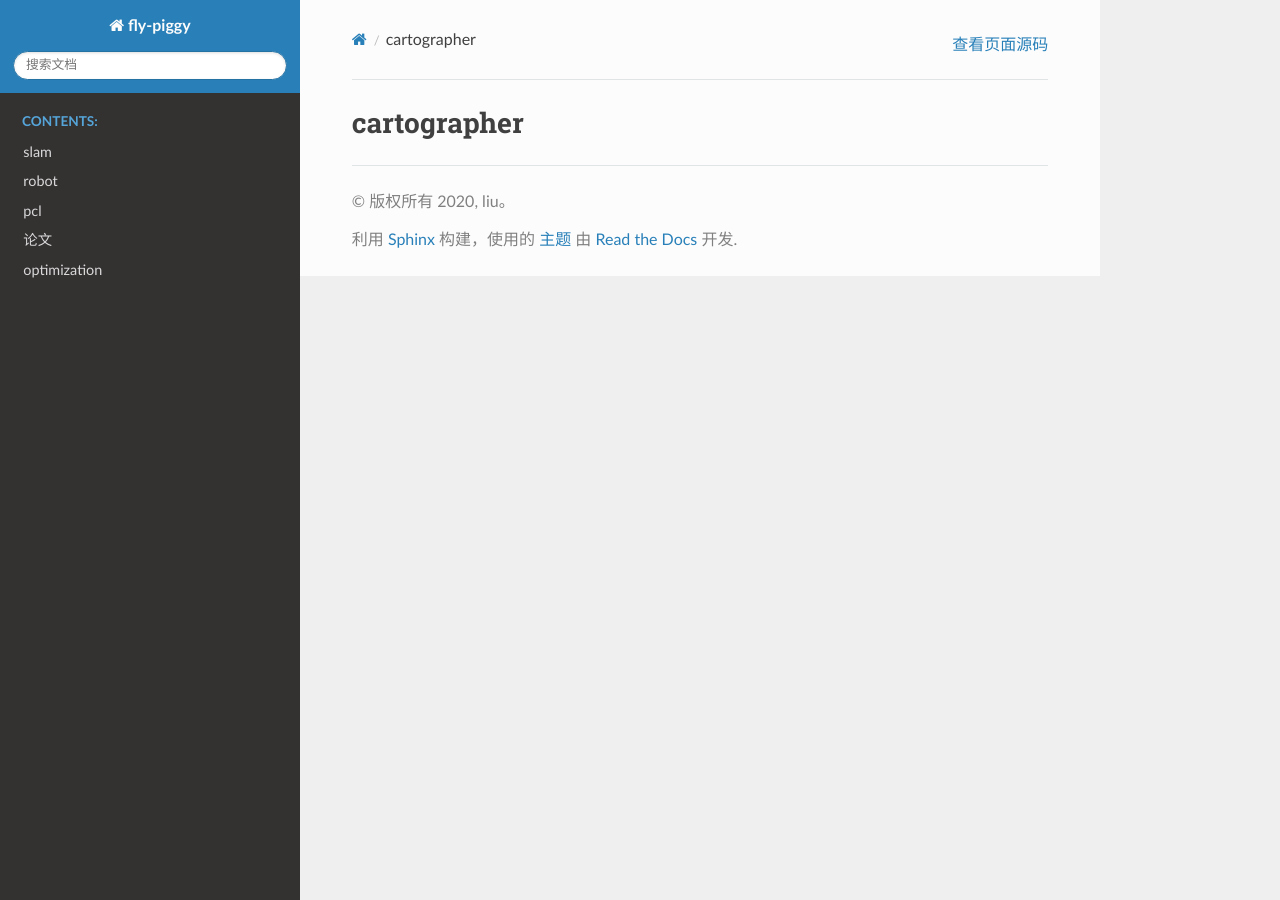
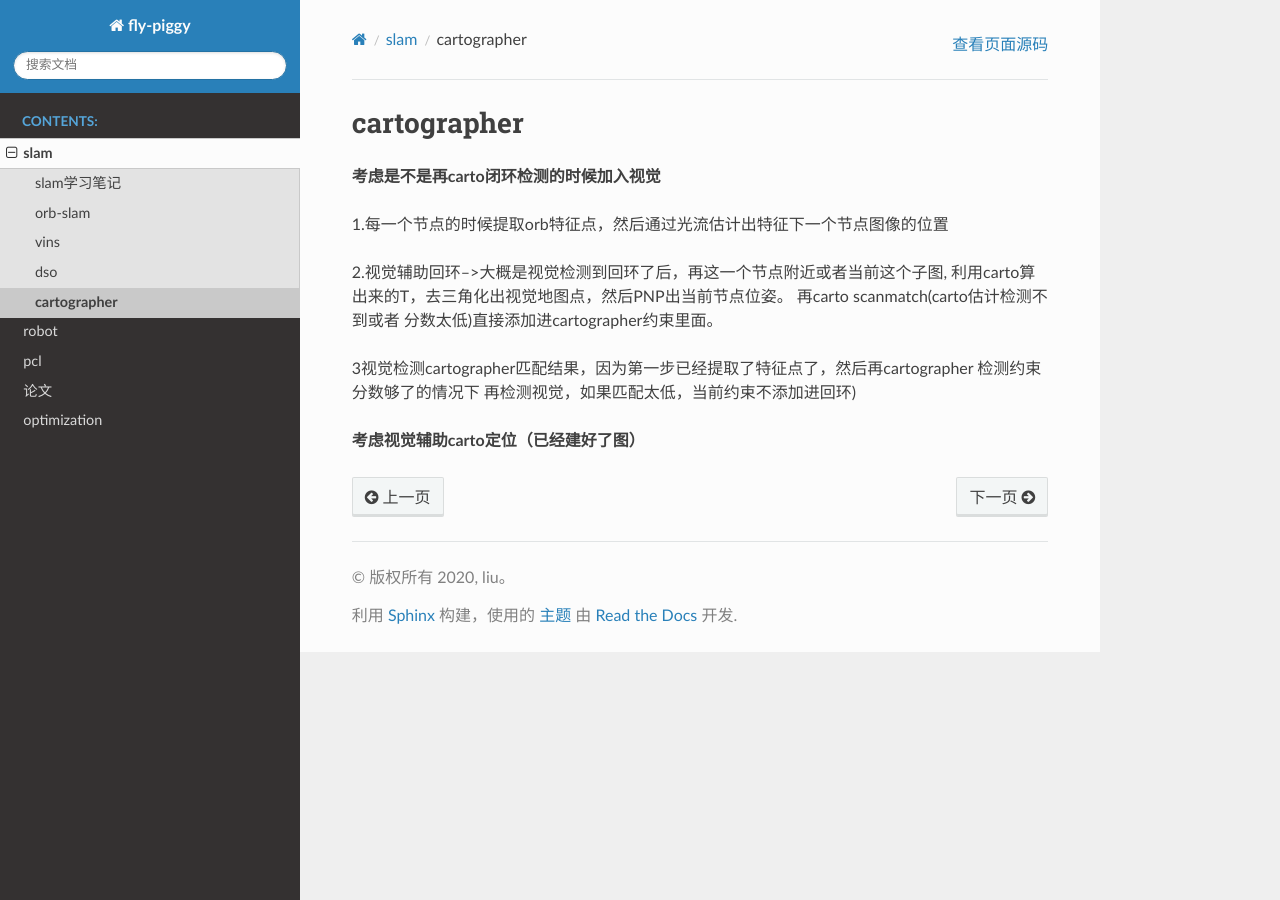
Before and after one commit to lyp727460067/fly-pigger, a Sphinx documentation site: the page built from source/cartographer.rst, in a window 1280 px wide. Built offline with Sphinx 7.4.7 and the Read the Docs theme 2.0.0, drawn with Linux system fonts in a browser that asks for light colours.

Commit message:
add cartographer

```diff
--- a/source/cartographer.rst
+++ b/source/cartographer.rst
@@ -1,2 +1,14 @@
 cartographer
 =================
+**考虑是不是再carto闭环检测的时候加入视觉**
+
+1.每一个节点的时候提取orb特征点，然后通过光流估计出特征下一个节点图像的位置
+
+2.视觉辅助回环–>大概是视觉检测到回环了后，再这一个节点附近或者当前这个子图,
+利用carto算出来的T，去三角化出视觉地图点，然后PNP出当前节点位姿。
+再carto scanmatch(carto估计检测不到或者 分数太低)直接添加进cartographer约束里面。
+
+3视觉检测cartographer匹配结果，因为第一步已经提取了特征点了，然后再cartographer
+检测约束分数够了的情况下 再检测视觉，如果匹配太低，当前约束不添加进回环)
+
+**考虑视觉辅助carto定位（已经建好了图）**
--- a/source/index.rst
+++ b/source/index.rst
@@ -19,7 +19,4 @@ Welcome to fly-piggy's documentation!
 
 Indices and tables
 ==================
-
 * :ref:`genindex`
-* :ref:`modindex`
-* :ref:`search`
--- a/source/pcl.rst
+++ b/source/pcl.rst
@@ -3,7 +3,9 @@ pcl
 
 点云匹配
 --------
-点云匹配现在分为ICP,NDT,已经ICP的一些变种
+点云匹配现在最常用的就是ICP,NDT,以及ICP的一些变种比如PLICP，NICP，IMLS-ICP
+
+*
 
 
 
--- a/source/slam.rst
+++ b/source/slam.rst
@@ -4,6 +4,8 @@ slam
    :maxdepth: 3
    :caption: 视觉slam:
 
+   slam_learning
    orb_slam.rst
    vins.rst
    dso.rst
+   cartographer.rst
--- /dev/null
+++ b/source/slam_learning.rst
@@ -0,0 +1,2 @@
+slam学习笔记
+=============
```
